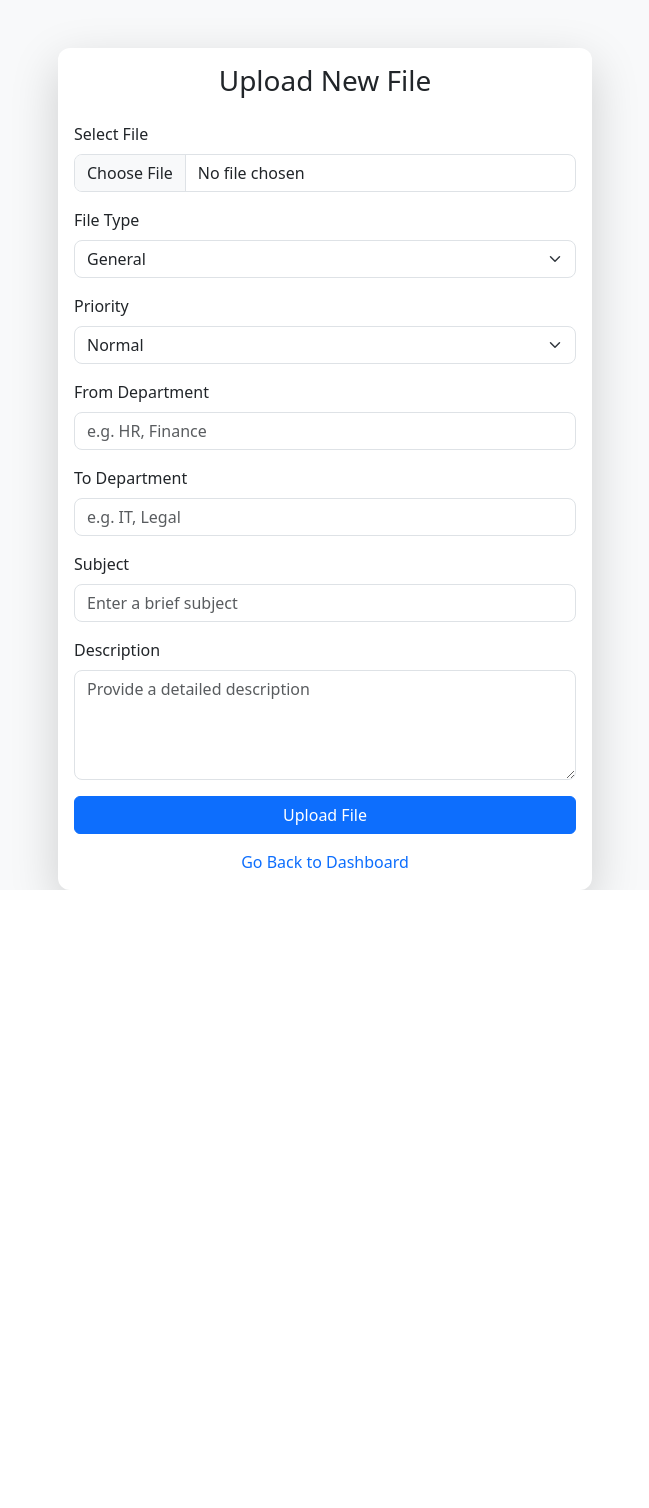
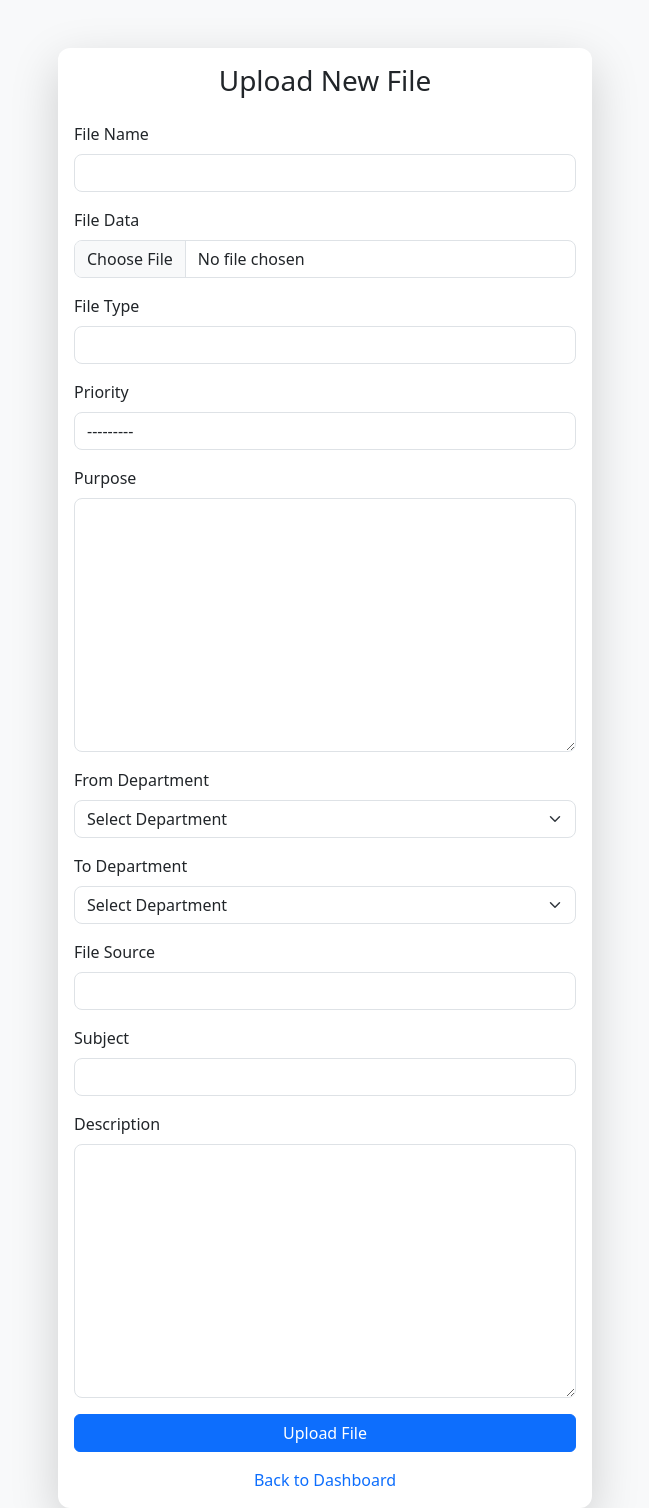
Before and after one commit to ikram98ai/FileTrackingSystem, a Django app: page /upload/ in a window 1280 px wide. Shown: the part 56-1564 px from the top of the page, without its empty margins (315-964 px from the left). Before the commit the page ends 946 px from the top, so only its background shows below. Run offline with Django 4.2, Linux system fonts and the light colour scheme; a user stored in the database is signed in; data comes from the database, SQL or seed files in the repository; both versions use the stored data as it was after the commit; some libraries are stand-ins or nearby versions.

Commit message:
completed the fts Mvp

```diff
--- a/config/settings.py
+++ b/config/settings.py
@@ -41,6 +41,9 @@ INSTALLED_APPS = [
     'file_management',
     'rest_framework',
     'django_bootstrap5',
+    'widget_tweaks',
+
+
 ]
 
 MIDDLEWARE = [
@@ -116,7 +119,7 @@ USE_I18N = True
 USE_TZ = True
 
 LOGIN_URL = 'login'
-LOGIN_REDIRECT_URL = 'admin_dashboard'
+LOGIN_REDIRECT_URL = 'home'
 LOGOUT_REDIRECT_URL = 'login'
 
 
--- a/file_management/forms.py
+++ b/file_management/forms.py
@@ -23,6 +23,8 @@ class SignUpForm(UserCreationForm):
         return user
 
 class FileUploadForm(forms.ModelForm):
+    from_department = forms.ModelChoiceField(queryset=Department.objects.all(), empty_label="Select Department")
+    to_department = forms.ModelChoiceField(queryset=Department.objects.all(), empty_label="Select Department")
     class Meta:
         model = File
         fields = ['file_name', 'file_data', 'file_type', 'priority', 'purpose', 'from_department', 'to_department', 'file_source', 'subject', 'description']
--- a/file_management/urls.py
+++ b/file_management/urls.py
@@ -12,6 +12,9 @@ urlpatterns = [
     path('admin_dashboard/', views.admin_dashboard, name='admin_dashboard'),
     path('branch_dashboard/', views.branch_dashboard, name='branch_dashboard'),
     path('upload/', views.upload_file, name='upload_file'),
+    path('file/<int:file_id>/actions/', views.view_file_actions_admin, name='view_file_actions_admin'),
+    path('file/<int:file_id>/actions/branch/', views.view_file_actions_branch, name='view_file_actions_branch'),
+
 ]
 
 urlpatterns += static(settings.MEDIA_URL, document_root=settings.MEDIA_ROOT)
--- a/file_management/views.py
+++ b/file_management/views.py
@@ -1,10 +1,10 @@
-from django.shortcuts import render, redirect
+from django.shortcuts import render, redirect, get_object_or_404
 from django.contrib.auth import authenticate, login, logout
 from django.contrib.auth.decorators import login_required, user_passes_test
 from django.contrib import messages
 
 
-from .models import File, Action, Profile
+from .models import File, Action, Profile, Department
 from .forms import FileUploadForm, SignUpForm
 
 def sign_up(request):
@@ -54,13 +54,10 @@ def admin_dashboard(request):
     return render(request, 'admin_dashboard.html', {'files': files})
 
 @login_required
-def branch_dashboard(request):
-    files = File.objects.filter(to_department__name=request.user.profile.department.name)
-    return render(request, 'branch_dashboard.html', {'files': files})
-
-@login_required
 @user_passes_test(is_admin)
 def upload_file(request):
+    departments = Department.objects.all()
+
     if request.method == 'POST':
         form = FileUploadForm(request.POST, request.FILES)
         if form.is_valid():
@@ -69,4 +66,101 @@ def upload_file(request):
             return redirect('admin_dashboard')
     else:
         form = FileUploadForm()
-    return render(request, 'upload_file.html', {'form': form})
+    return render(request, 'upload_file.html', {'form': form,'departments':departments})
+
+# @login_required
+# def branch_dashboard(request):
+#     files = File.objects.filter(to_department__name=request.user.profile.department.name)
+#     return render(request, 'branch_dashboard.html', {'files': files})
+
+
+@login_required
+def branch_dashboard(request):
+    # Fetch files assigned to the current user's department
+    user_department = request.user.profile.department
+    files = File.objects.filter(to_department=user_department)
+    departments = Department.objects.all()
+
+    if request.method == "POST":
+        action = request.POST.get('action')
+        file_id = request.POST.get('file_id')
+        file = get_object_or_404(File, id=file_id)
+        # "Take Action" button logic
+        if action == 'processed':
+            file.status = 'Processed'
+            file.save()
+            messages.success(request, f'File {file.reference_number} has been processed.')
+            return redirect('branch_dashboard')
+
+          # Handle action from the modal
+        if action == 'add_action':
+            action_taken = request.POST.get('action_taken')
+            print('action::',action_taken, file_id)
+
+            if action_taken:
+                # Save the action to the Action model
+                Action.objects.create(
+                    file=file,
+                    branch=user_department,
+                    action_taken=action_taken
+                )
+                messages.success(request, f'Action has been recorded for file {file.reference_number}.')
+            else:
+                messages.error(request, 'Please provide the action taken.')
+            return redirect('branch_dashboard')
+
+        # "Forward" button logic
+        elif action == 'forwarded':
+            new_department = request.POST.get('new_department')
+            new_department = Department.objects.get(name = new_department)
+            if new_department:
+                file.from_department = user_department
+                file.to_department = new_department
+                file.status = 'Forwarded'
+                file.save()
+                messages.success(request, f'File {file.reference_number} has been forwarded to {new_department}.')
+            else:
+                messages.error(request, 'Please specify the department to forward to.')
+
+            return redirect('branch_dashboard')
+
+    context = {
+        'files': files,
+        'departments': departments
+    }
+    return render(request, 'branch_dashboard.html', context)
+
+
+
+# Helper function to check if the user is a branch
+def is_branch(user):
+    return hasattr(user, 'department') and user.department is not None
+
+# Admin View to show all actions on a file
+@login_required
+@user_passes_test(lambda u: u.is_superuser)  # Ensure only admin can access this view
+def view_file_actions_admin(request, file_id):
+    file = get_object_or_404(File, id=file_id)
+
+    # Get all actions for the file
+    actions = Action.objects.filter(file=file)
+
+    return render(request, 'view_file_actions.html', {
+        'file': file,
+        'actions': actions
+    })
+
+# Branch View to show only branch-specific actions
+@login_required
+# @user_passes_test(is_branch)  # Ensure only branch users can access this view
+def view_file_actions_branch(request, file_id):
+    file = get_object_or_404(File, id=file_id)
+    department = request.user.profile.department  # Get the department of the current user (branch)
+
+    # Get actions related to this department
+    actions = Action.objects.filter(file=file, branch=department)
+
+    return render(request, 'view_file_actions.html', {
+        'file': file,
+        'actions': actions
+    })
--- a/templates/base.html
+++ b/templates/base.html
@@ -21,14 +21,15 @@
                         <li class="nav-item">
                             <a class="nav-link" href="{% url 'admin_dashboard' %}">Admin Dashboard</a>
                         </li>
+                        <li class="nav-item">
+                            <a class="nav-link" href="{% url 'upload_file' %}">Upload File</a>
+                        </li>
                         {% else %}
                         <li class="nav-item">
                             <a class="nav-link" href="{% url 'branch_dashboard' %}">Branch Dashboard</a>
                         </li>
                         {% endif %}
-                        <li class="nav-item">
-                            <a class="nav-link" href="{% url 'upload_file' %}">Upload File</a>
-                        </li>
+
                         <li class="nav-item">
                             <a class="nav-link" href="{% url 'logout' %}">Logout</a>
                         </li>
--- a/templates/upload_file.html
+++ b/templates/upload_file.html
@@ -1,16 +1,17 @@
 {% extends 'base.html' %}
+{% load widget_tweaks %}
 
 {% block title %}Upload New File{% endblock %}
 
 {% block content %}
-<div class="container">
-    <div class="row justify-content-center align-items-center min-vh-100">
+<div class="container mt-5">
+    <div class="row justify-content-center">
         <div class="col-md-8 col-lg-6">
             <div class="card shadow-lg border-0">
                 <div class="card-body">
                     <h3 class="text-center mb-4">Upload New File</h3>
 
-                    <!-- Display any form errors -->
+                    <!-- Display form errors -->
                     {% if form.errors %}
                     <div class="alert alert-danger" role="alert">
                         <ul class="mb-0">
@@ -26,50 +27,68 @@
                     </div>
                     {% endif %}
 
-                    <form method="post" enctype="multipart/form-data">
+                    <!-- Form -->
+                    <form method="POST" enctype="multipart/form-data">
                         {% csrf_token %}
 
-                        <!-- Custom form fields with Bootstrap styling -->
+                        <!-- File Name -->
                         <div class="mb-3">
-                            <label for="id_file" class="form-label">Select File</label>
-                            <input type="file" class="form-control" id="id_file" name="file" required>
+                            <label for="id_file_name" class="form-label">File Name</label>
+                            {{ form.file_name|add_class:"form-control" }}
                         </div>
 
+                        <!-- File Data -->
+                        <div class="mb-3">
+                            <label for="id_file_data" class="form-label">File Data</label>
+                            {{ form.file_data|add_class:"form-control" }}
+                        </div>
+
+                        <!-- File Type -->
                         <div class="mb-3">
                             <label for="id_file_type" class="form-label">File Type</label>
-                            <select class="form-select" id="id_file_type" name="file_type">
-                                <option value="general">General</option>
-                                <option value="confidential">Confidential</option>
-                                <option value="financial">Financial</option>
-                            </select>
+                            {{ form.file_type|add_class:"form-control" }}
                         </div>
 
+                        <!-- Priority -->
                         <div class="mb-3">
                             <label for="id_priority" class="form-label">Priority</label>
-                            <select class="form-select" id="id_priority" name="priority">
-                                <option value="normal">Normal</option>
-                                <option value="urgent">Urgent</option>
-                            </select>
+                            {{ form.priority|add_class:"form-control" }}
                         </div>
 
+                        <!-- Purpose -->
+                        <div class="mb-3">
+                            <label for="id_purpose" class="form-label">Purpose</label>
+                            {{ form.purpose|add_class:"form-control" }}
+                        </div>
+
+                        <!-- From Department -->
                         <div class="mb-3">
                             <label for="id_from_department" class="form-label">From Department</label>
-                            <input type="text" class="form-control" id="id_from_department" name="from_department" placeholder="e.g. HR, Finance" required>
+                            {{ form.from_department|add_class:"form-select" }}
                         </div>
 
+                        <!-- To Department -->
                         <div class="mb-3">
                             <label for="id_to_department" class="form-label">To Department</label>
-                            <input type="text" class="form-control" id="id_to_department" name="to_department" placeholder="e.g. IT, Legal" required>
+                            {{ form.to_department|add_class:"form-select" }}
                         </div>
 
+                        <!-- File Source -->
+                        <div class="mb-3">
+                            <label for="id_file_source" class="form-label">File Source</label>
+                            {{ form.file_source|add_class:"form-control" }}
+                        </div>
+
+                        <!-- Subject -->
                         <div class="mb-3">
                             <label for="id_subject" class="form-label">Subject</label>
-                            <input type="text" class="form-control" id="id_subject" name="subject" placeholder="Enter a brief subject" required>
+                            {{ form.subject|add_class:"form-control" }}
                         </div>
 
+                        <!-- Description -->
                         <div class="mb-3">
                             <label for="id_description" class="form-label">Description</label>
-                            <textarea class="form-control" id="id_description" name="description" rows="4" placeholder="Provide a detailed description" required></textarea>
+                            {{ form.description|add_class:"form-control" }}
                         </div>
 
                         <!-- Submit Button -->
@@ -80,7 +99,7 @@
 
                     <!-- Back Button -->
                     <div class="text-center mt-3">
-                        <a href="{% url 'admin_dashboard' %}" class="text-decoration-none">Go Back to Dashboard</a>
+                        <a href="{% url 'admin_dashboard' %}" class="text-decoration-none">Back to Dashboard</a>
                     </div>
                 </div>
             </div>
@@ -93,11 +112,14 @@
     body {
         background-color: #f8f9fa;
     }
+
     .card {
         border-radius: 12px;
     }
+
     .form-control, .form-select {
         border-radius: 8px;
     }
 </style>
+
 {% endblock %}
```
Also changed, not shown: file_management/admin.py (+8 -1 lines), templates/branch_dashboard.html (+75 -5 lines), templates/view_file_actions.html (added, +36 -0 lines), db.sqlite3, requirements.txt (line endings or trailing spaces).
